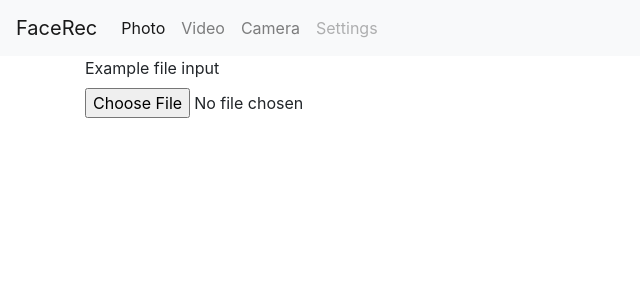
After one commit to andrevsl/FlasK_PWA_ML, a Flask app: page /photo in a window 1280 px wide. The commit adds this page. Shown: the top 300 px of the page, without its empty margins (0-640 px from the left). Run offline with Flask 2, Linux system fonts and the light colour scheme; some libraries are stand-ins or nearby versions.

Commit message:
Creating Flask Branch

```diff
--- a/app.py
+++ b/app.py
@@ -1,29 +1,15 @@
 # app.py
-from flask import Flask,jsonfy ,render_template    # import flask
+from flask import Flask,jsonify ,render_template    # import flask
 
 app = Flask(__name__)             # create an app instance
-books = [
-    {'id': 0,
-     'title': 'A Fire Upon the Deep',
-     'author': 'Vernor Vinge',
-     'first_sentence': 'The coldsleep itself was dreamless.',
-     'year_published': '1992'},
-    {'id': 1,
-     'title': 'The Ones Who Walk Away From Omelas',
-     'author': 'Ursula K. Le Guin',
-     'first_sentence': 'With a clamor of bells that set the swallows soaring, the Festival of Summer came to the city Omelas, bright-towered by the sea.',
-     'published': '1973'},
-    {'id': 2,
-     'title': 'Dhalgren',
-     'author': 'Samuel R. Delany',
-     'first_sentence': 'to wound the autumnal city.',
-     'published': '1975'}
-]
 
 @app.route("/")                   # at the end point /
 def index():                      # call method hello
-    return jsonfy(books)#render_template("index.html")
+    return render_template("index.html")
 
+@app.route("/photo")                   # at the end point /
+def photo():                      # call method hello
+    return render_template("photo.html")
 
          # which returns "hello world"
 if __name__ == "__main__":        # on running python app.py
--- /dev/null
+++ b/templates/photo.html
@@ -0,0 +1,54 @@
+
+<!DOCTYPE HTML>
+<html lang="en">
+  <head>
+    <title>Picture ML</title>
+    <meta charset="UTF-8">
+    <meta name="viewport" content="width=device-width, initial-scale=1">
+
+    <link rel="stylesheet" href="https://stackpath.bootstrapcdn.com/bootstrap/4.1.3/css/bootstrap.min.css" integrity="sha384-MCw98/SFnGE8fJT3GXwEOngsV7Zt27NXFoaoApmYm81iuXoPkFOJwJ8ERdknLPMO" crossorigin="anonymous">
+
+  </head>
+  <body>
+    <header>
+      <nav class="navbar navbar-expand-lg navbar-light bg-light">
+            <a class="navbar-brand" href="#">FaceRec</a>
+            <button class="navbar-toggler" type="button" data-toggle="collapse" data-target="#navbarNav" aria-controls="navbarNav" aria-expanded="false" aria-label="Toggle navigation">
+              <span class="navbar-toggler-icon"></span>
+            </button>
+            <div class="collapse navbar-collapse" id="navbarNav">
+              <ul class="navbar-nav">
+                <li class="nav-item active">
+                  <a class="nav-link" href="#">Photo <span class="sr-only">(current)</span></a>
+                </li>
+                <li class="nav-item">
+                  <a class="nav-link" href="#">Video</a>
+                </li>
+                <li class="nav-item">
+                  <a class="nav-link" href="#">Camera</a>
+                </li>
+                <li class="nav-item">
+                  <a class="nav-link disabled" href="#">Settings</a>
+                </li>
+              </ul>
+            </div>
+      </nav>
+    </header>
+    <!--Body -->
+     <div class="container">
+       <form>
+         <div class="form-group">
+           <label for="exampleFormControlFile1">Example file input</label>
+           <input type="file" class="form-control-file" id="exampleFormControlFile1">
+         </div>
+       </form>
+     </div>
+  </body>
+
+
+  <script src="https://code.jquery.com/jquery-3.3.1.slim.min.js" integrity="sha384-q8i/X+965DzO0rT7abK41JStQIAqVgRVzpbzo5smXKp4YfRvH+8abtTE1Pi6jizo" crossorigin="anonymous"></script>
+  <script src="https://cdnjs.cloudflare.com/ajax/libs/popper.js/1.14.3/umd/popper.min.js" integrity="sha384-ZMP7rVo3mIykV+2+9J3UJ46jBk0WLaUAdn689aCwoqbBJiSnjAK/l8WvCWPIPm49" crossorigin="anonymous"></script>
+  <script src="https://stackpath.bootstrapcdn.com/bootstrap/4.1.3/js/bootstrap.min.js" integrity="sha384-ChfqqxuZUCnJSK3+MXmPNIyE6ZbWh2IMqE241rYiqJxyMiZ6OW/JmZQ5stwEULTy" crossorigin="anonymous"></script>
+
+
+</html>
```
Also changed, not shown: templates/index.html (renamed from index.html, +5 -5 lines).
